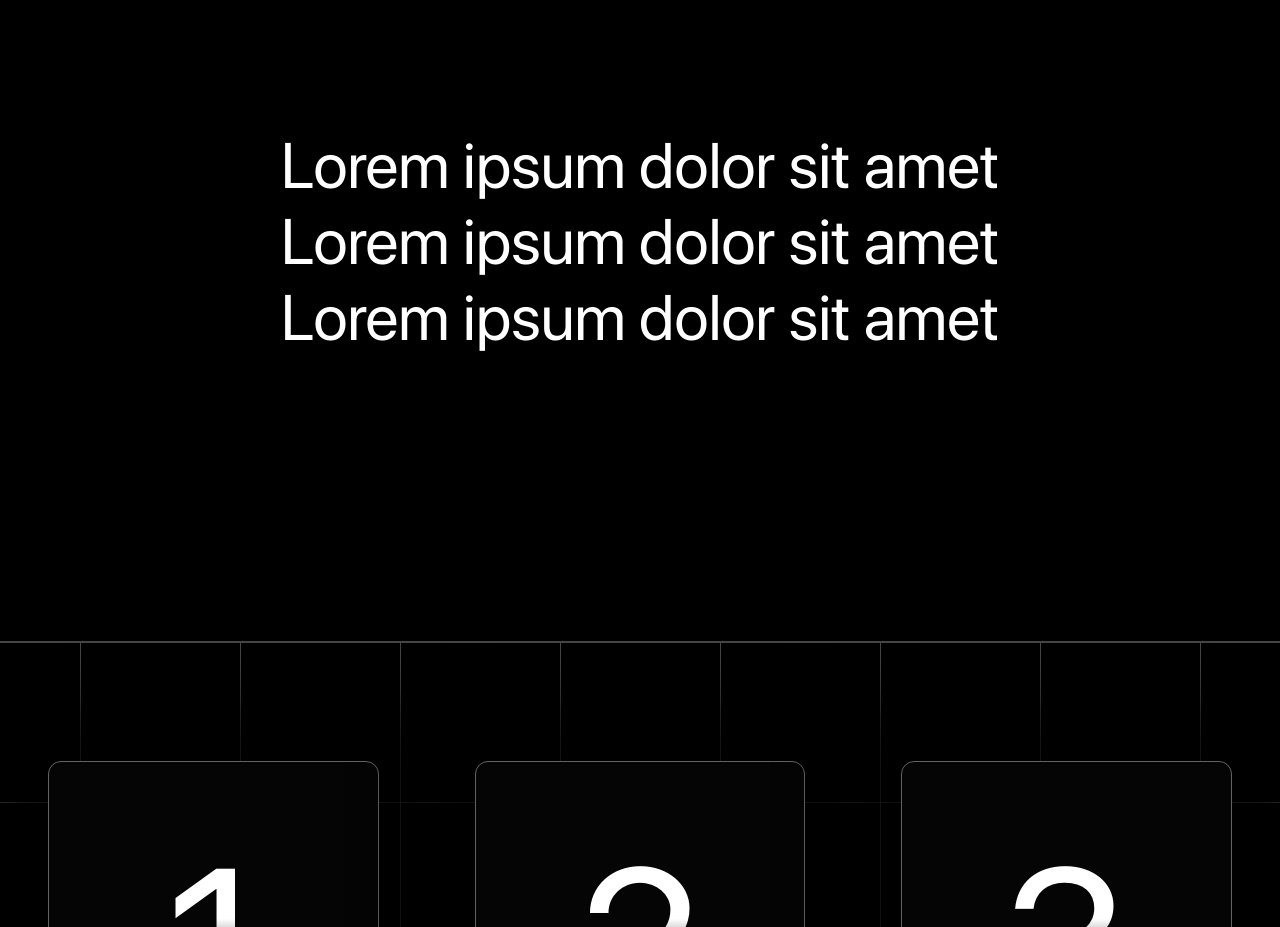
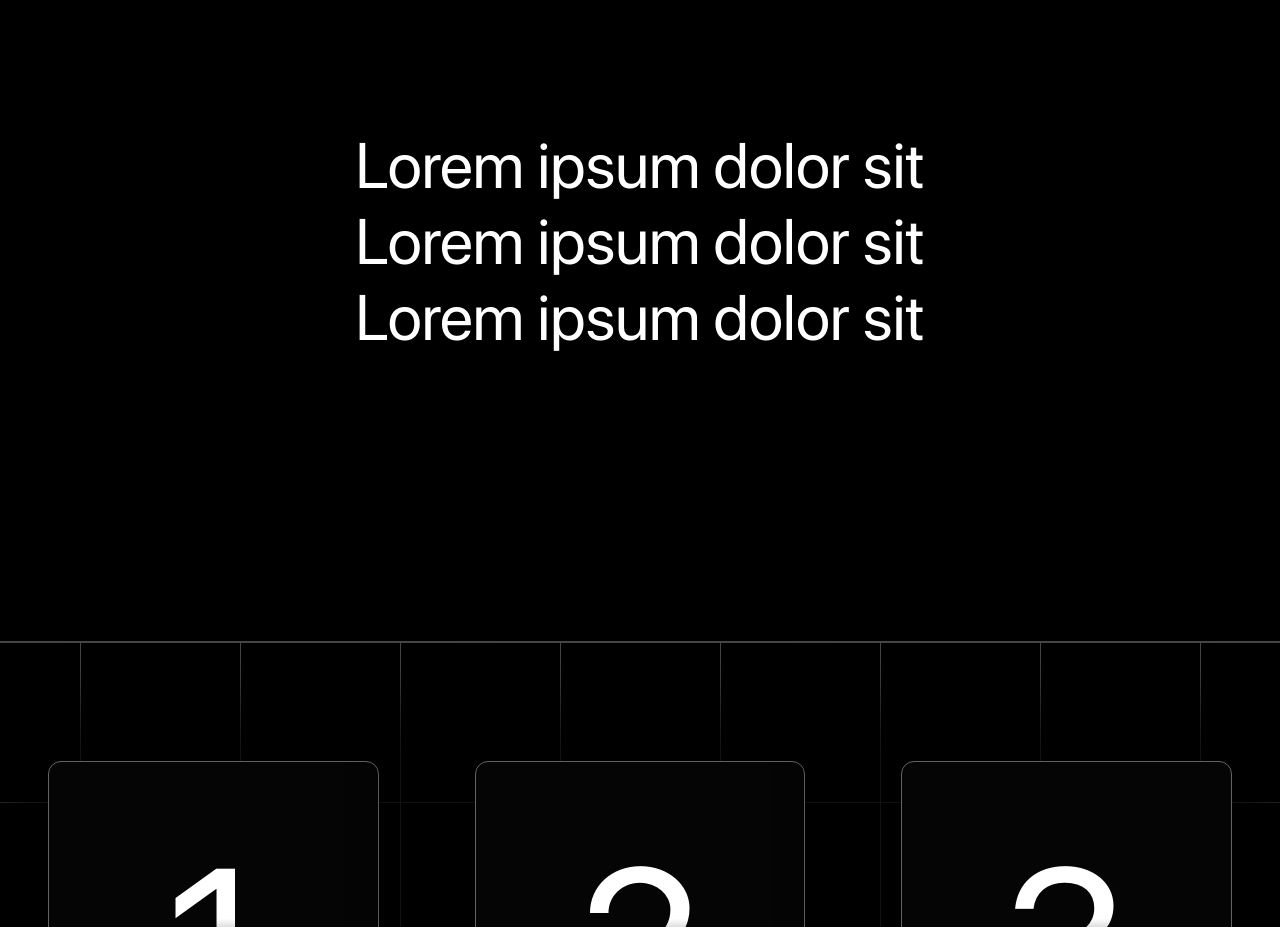
Before and after one commit to Augustas-Armalis/Agency, a plain HTML site: page agency/index.html in a window 1280 px wide. Shown: the part 3680-4607 px from the top of the page. Drawn offline with nearby package versions, Linux system fonts and the light colour scheme; a script that the page names is missing.

Commit message:
lorem text appearindex.html

```diff
--- a/agency/index.html
+++ b/agency/index.html
@@ -188,9 +188,9 @@
   <div class="second-container">
     <section>
       <p class="reveal-type" data-bg-color="rgba(20, 20, 20, 1)" data-fg-color="white">
-        Lorem ipsum dolor sit amet<br>
-        Lorem ipsum dolor sit amet<br>
-        Lorem ipsum dolor sit amet</p>
+        Lorem ipsum dolor sit<br>
+        Lorem ipsum dolor sit<br>
+        Lorem ipsum dolor sit</p>
     </section>
   </div>
 
```
